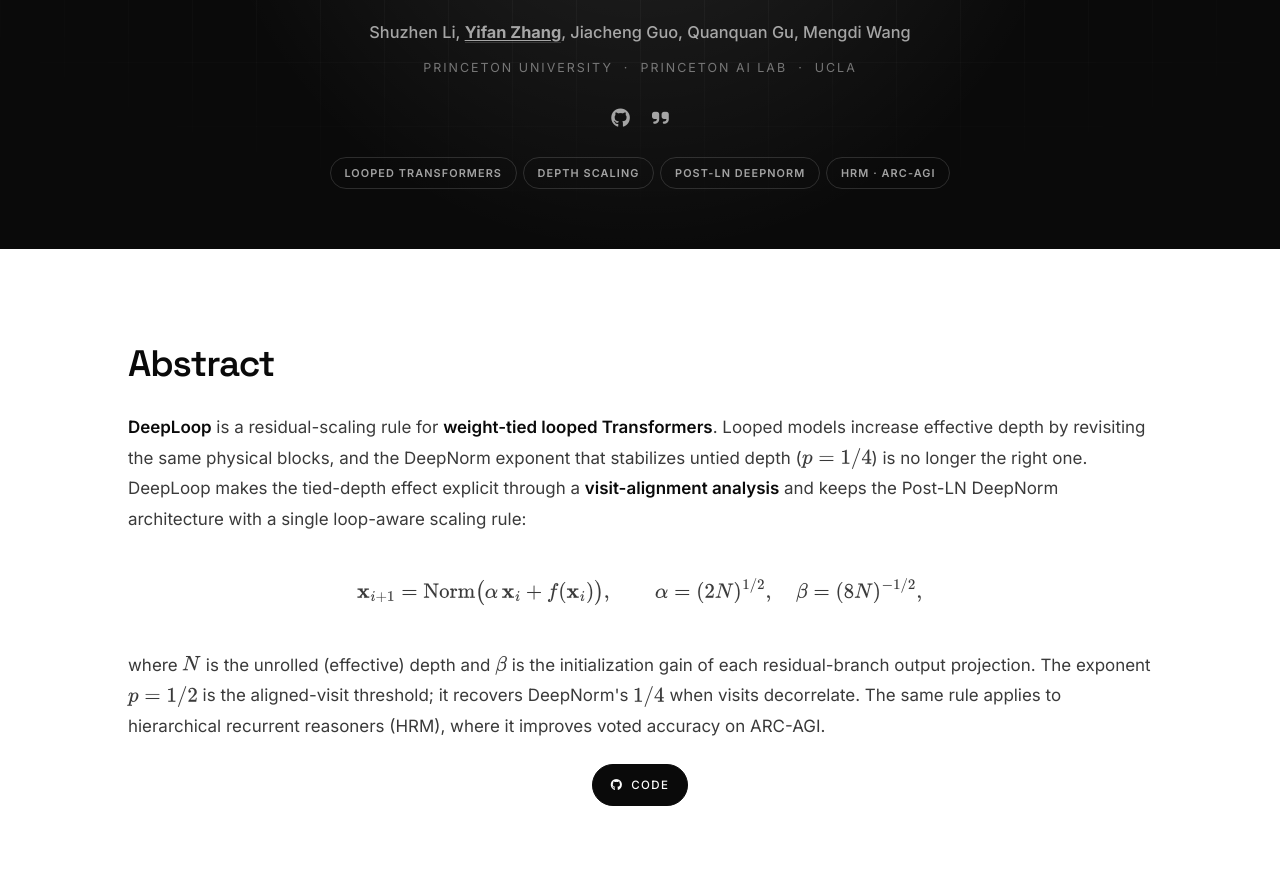
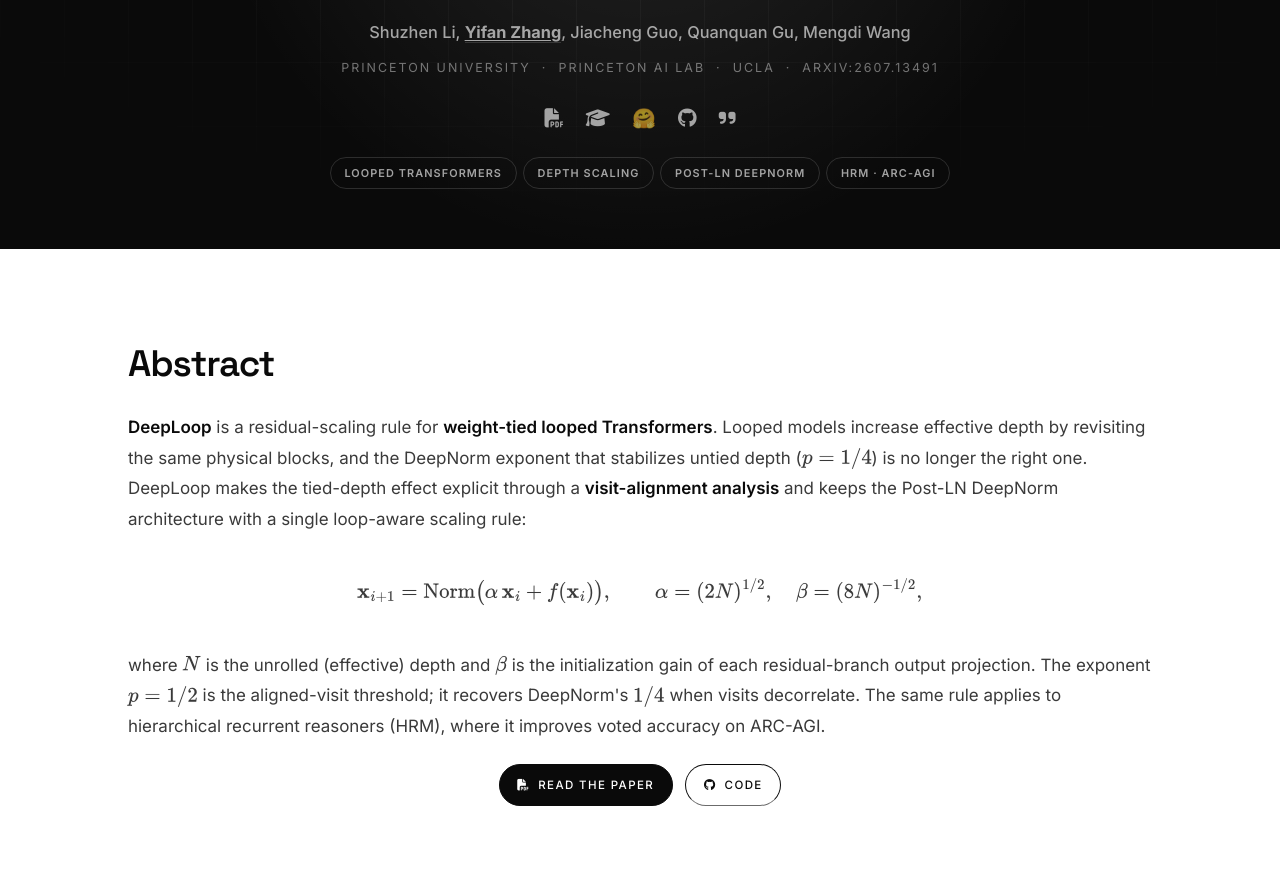
Before and after one commit to yifanzhang-pro/DeepLoop, a plain HTML site: page index.html in a window 1280 px wide. Shown: the part 450-1332 px from the top of the page. Drawn offline with nearby package versions, Linux system fonts and the light colour scheme.

Commit message:
Add arXiv links (2607.13491) to website and README

```diff
--- a/index.html
+++ b/index.html
@@ -7,7 +7,8 @@
   <meta name="description" content="DeepLoop is a loop-aware residual-scaling rule for weight-tied looped Transformers, stabilizing Post-LN DeepNorm training when depth comes from revisiting the same blocks.">
   <meta name="citation_title" content="DeepLoop: Depth Scaling for Looped Transformers">
   <meta name="citation_author" content="Shuzhen Li"><meta name="citation_author" content="Yifan Zhang"><meta name="citation_author" content="Jiacheng Guo"><meta name="citation_author" content="Quanquan Gu"><meta name="citation_author" content="Mengdi Wang">
-  <meta name="citation_publication_date" content="2026">
+  <meta name="citation_publication_date" content="2026/07/15">
+  <meta name="citation_pdf_url" content="https://arxiv.org/pdf/2607.13491">
   <meta property="og:title" content="DeepLoop: Depth Scaling for Looped Transformers"/>
   <meta property="og:description" content="A loop-aware residual-scaling rule for weight-tied looped Transformers, with a visit-alignment analysis and gains on FineWeb-Edu language modeling and ARC-AGI reasoning."/>
   <meta property="og:type" content="website"/>
@@ -201,8 +202,11 @@
       <h1 class="title">DeepLoop</h1>
       <h2 class="subtitle is-hero-subtitle">A <span class="highlight">loop-aware residual-scaling rule</span> for weight-tied looped Transformers: when depth comes from revisiting the same blocks, the DeepNorm exponent $p=1/4$ is no longer the right one, and DeepLoop replaces it with the aligned-visit threshold $p=1/2$.</h2>
       <div class="authors-list">Shuzhen Li, <a href="https://yifzhang.com" target="_blank" rel="noopener" style="color:inherit; text-decoration:underline; text-underline-offset:2px;"><strong>Yifan Zhang</strong></a>, Jiacheng Guo, Quanquan Gu, Mengdi Wang</div>
-      <div class="affiliations">Princeton University &nbsp;&middot;&nbsp; Princeton AI Lab &nbsp;&middot;&nbsp; UCLA</div>
+      <div class="affiliations">Princeton University &nbsp;&middot;&nbsp; Princeton AI Lab &nbsp;&middot;&nbsp; UCLA &nbsp;&middot;&nbsp; arXiv:2607.13491</div>
       <div class="project-links">
+          <a href="https://arxiv.org/pdf/2607.13491" target="_blank" rel="noopener" aria-label="Paper PDF"><i class="fas fa-file-pdf"></i></a>
+          <a href="https://arxiv.org/abs/2607.13491" target="_blank" rel="noopener" aria-label="arXiv"><i class="fas fa-graduation-cap"></i></a>
+          <a href="https://huggingface.co/papers/2607.13491" target="_blank" rel="noopener" aria-label="Hugging Face">🤗</a>
           <a href="https://github.com/yifanzhang-pro/DeepLoop" target="_blank" rel="noopener" aria-label="Code"><i class="fab fa-github"></i></a>
           <a href="#citation" aria-label="Citation"><i class="fas fa-quote-right"></i></a>
       </div>
@@ -219,7 +223,7 @@
         <p><strong>DeepLoop</strong> is a residual-scaling rule for <strong>weight-tied looped Transformers</strong>. Looped models increase effective depth by revisiting the same physical blocks, and the DeepNorm exponent that stabilizes untied depth ($p=1/4$) is no longer the right one. DeepLoop makes the tied-depth effect explicit through a <strong>visit-alignment analysis</strong> and keeps the Post-LN DeepNorm architecture with a single loop-aware scaling rule:</p>
         <div class="math-block">$$\mathbf{x}_{i+1} = \mathrm{Norm}\big(\alpha\,\mathbf{x}_i + f(\mathbf{x}_i)\big), \qquad \alpha = (2N)^{1/2}, \quad \beta = (8N)^{-1/2},$$</div>
         <p>where $N$ is the unrolled (effective) depth and $\beta$ is the initialization gain of each residual-branch output projection. The exponent $p=1/2$ is the aligned-visit threshold; it recovers DeepNorm's $1/4$ when visits decorrelate. The same rule applies to hierarchical recurrent reasoners (HRM), where it improves voted accuracy on ARC-AGI.</p>
-        <p class="has-text-centered"><a class="button is-primary" href="https://github.com/yifanzhang-pro/DeepLoop" target="_blank" rel="noopener"><span class="icon"><i class="fab fa-github"></i></span><span>Code</span></a></p>
+        <p class="has-text-centered"><a class="button is-primary" href="https://arxiv.org/pdf/2607.13491" target="_blank" rel="noopener"><span class="icon"><i class="fas fa-file-pdf"></i></span><span>Read the Paper</span></a> <a class="button" href="https://github.com/yifanzhang-pro/DeepLoop" target="_blank" rel="noopener"><span class="icon"><i class="fab fa-github"></i></span><span>Code</span></a></p>
       </div>
     </div></section>
 
@@ -274,6 +278,7 @@ train_adam_arc_agi.py      ARC-AGI entry point</code></pre>
 <pre id="cite-bibtex"><code>@article{deeploop2026,
   title  = {DeepLoop: Depth Scaling for Looped Transformers},
   author = {Li, Shuzhen and Zhang, Yifan and Guo, Jiacheng and Gu, Quanquan and Wang, Mengdi},
+  journal= {arXiv preprint arXiv:2607.13491},
   year   = {2026}
 }</code></pre>
         <p><button id="copy-cite" class="button"><span class="icon"><i class="fas fa-clipboard"></i></span><span>Copy BibTeX</span></button></p>
```
Also changed, not shown: 1 other file.
